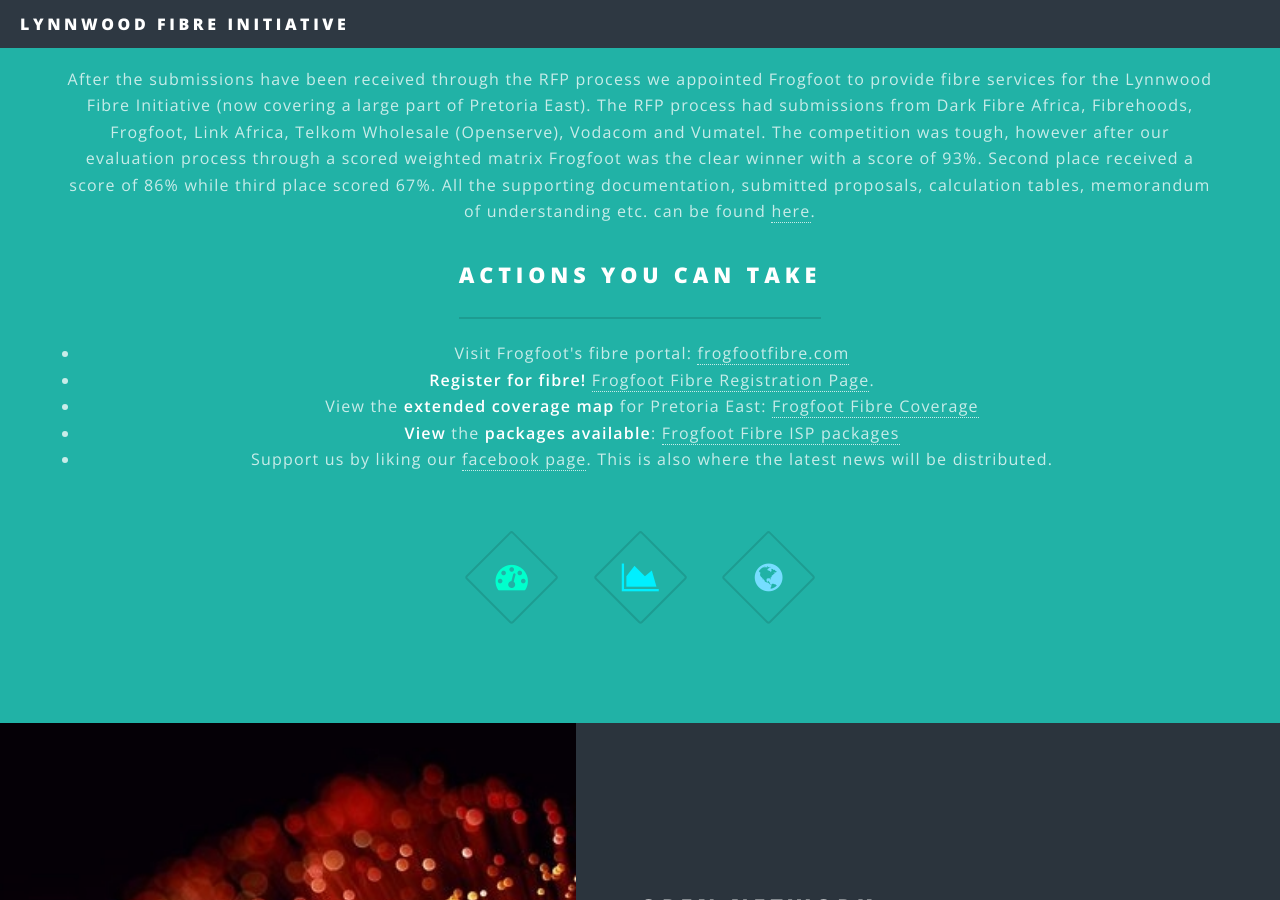
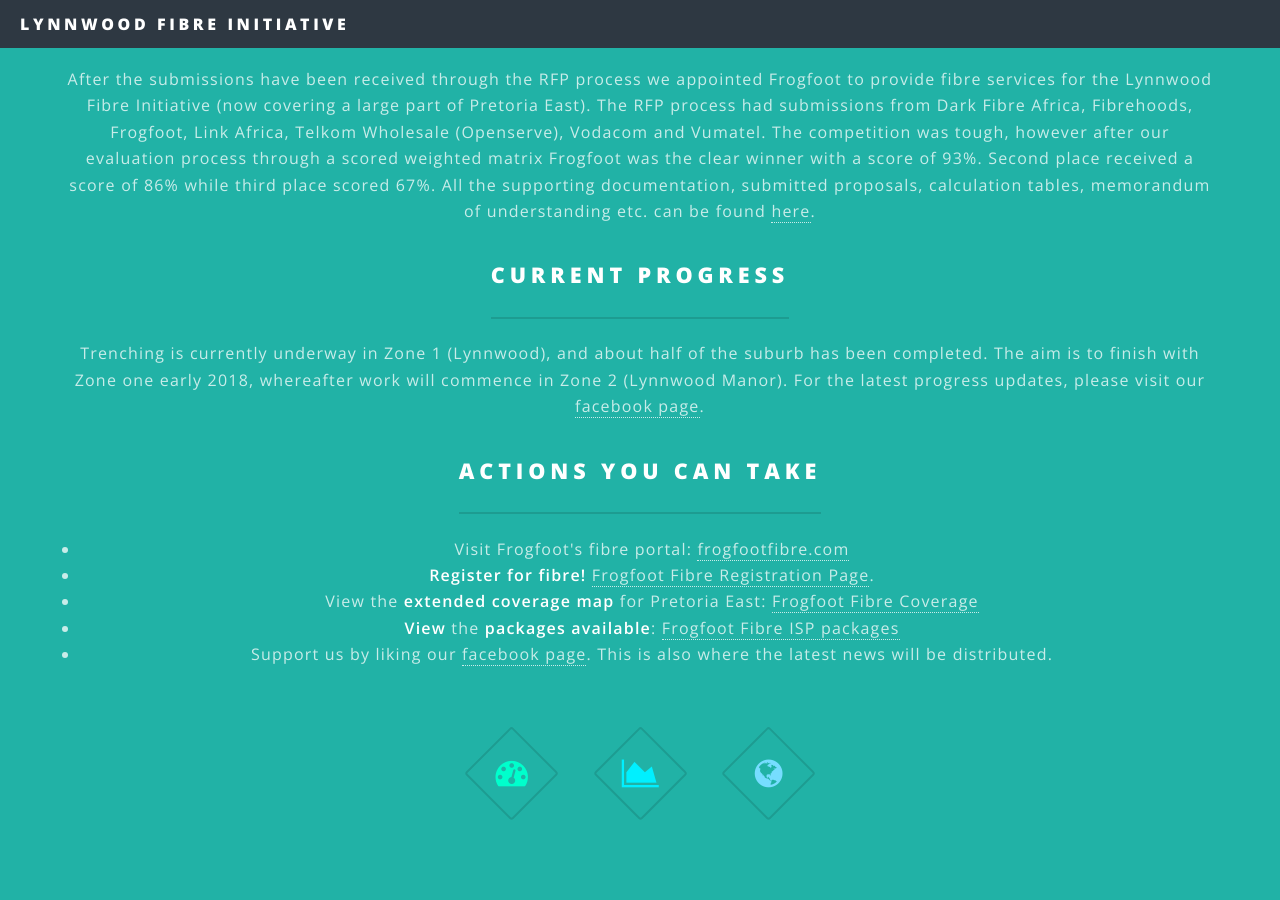
Before and after one commit to jjstrydom/lynnwoodfibre, a Jekyll site: the page built from index.html, in a window 1280 px wide and 900 px high, scrolled down 1014 px. Built offline with Jekyll 4.4.1, drawn with Linux system fonts in a browser that asks for light colours.

Commit message:
updated progress

```diff
--- a/index.html
+++ b/index.html
@@ -31,6 +31,10 @@
 									tables, memorandum of understanding etc. can be found
 									<a target="_blank" href="https://drive.google.com/open?id=0B6JBrBKX5dN3Tk9wTFByenZ2U1E">here</a>.
 								</p>
+								<h2>Current progress</h2>
+								<p>Trenching is currently underway in Zone 1 (Lynnwood), and about half of the suburb has been completed.
+								The aim is to finish with Zone one early 2018, whereafter work will commence in Zone 2 (Lynnwood Manor). For the latest
+							  progress updates, please visit our <a target="_blank" href="https://www.facebook.com/LynnwoodFibre/">facebook page</a>.</p>
 								<h2>Actions you can take</h2>
 								<ul>
 									<li>Visit Frogfoot's fibre portal: <a target="_blank" href="http://frogfootfibre.com">frogfootfibre.com</a></li>
```
